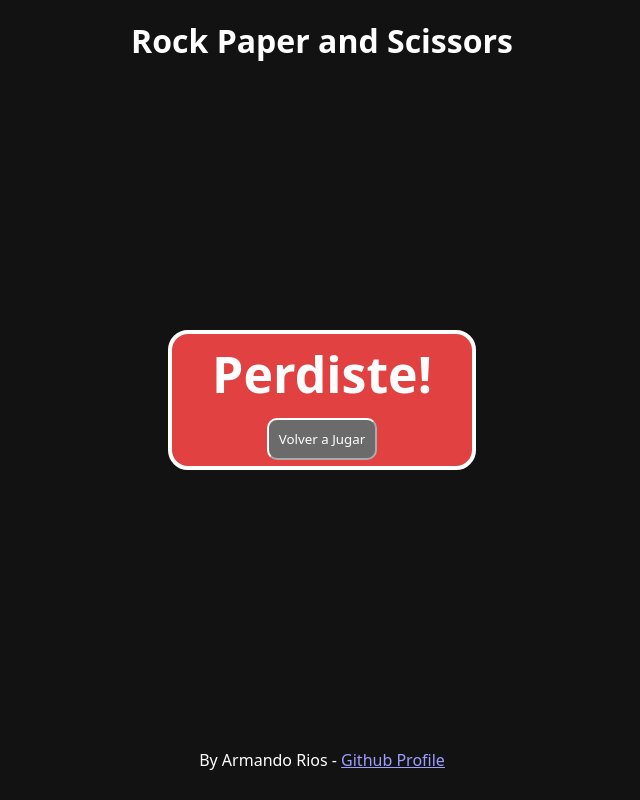
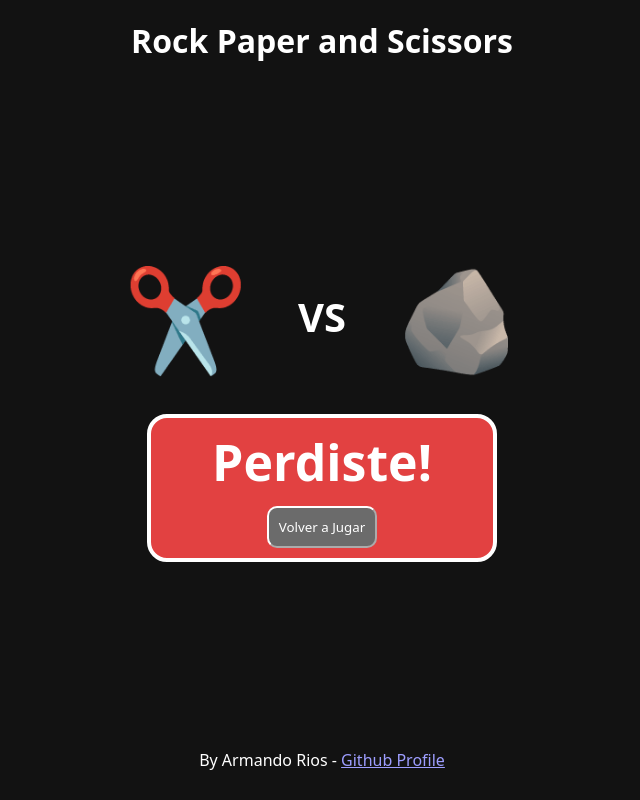
Before and after one commit to Armando-Rios/rock-paper-scissors, a plain HTML site: page index.html in a window 1280 px wide. Both pictures are taken after a click on the link "✂️". Shown: the whole page, without its empty margins (318-958 px from the left). Drawn offline with Linux system fonts and the light colour scheme.

Commit message:
show selection option for player and cpu.

```diff
--- a/index.html
+++ b/index.html
@@ -1,10 +1,10 @@
-<!DOCTYPE html>
+<!doctype html>
 <html lang="en">
   <head>
-    <meta charset="UTF-8">
-    <meta name="viewport" content="width=device-width, initial-scale=1.0">
+    <meta charset="UTF-8" />
+    <meta name="viewport" content="width=device-width, initial-scale=1.0" />
     <title>Rock Paper Scissors</title>
-    <link rel="stylesheet" href="style.css">
+    <link rel="stylesheet" href="style.css" />
   </head>
   <body>
     <header>
@@ -20,12 +20,22 @@
         </div>
       </div>
       <div class="message">
+        <div class="result-selection-container">
+          <a class="result-selection"></a>
+          <p style="font-size: 40px;">VS</p>
+          <a class="result-selection"></a>
+        </div>
+        <div class="text-container">
           <p class="text"></p>
           <button class="reset">Volver a Jugar</button>
         </div>
+      </div>
     </main>
     <footer>
-        <p>By Armando Rios - <a href="https://github.com/armando-rios">Github Profile</a></p>
+      <p>
+        By Armando Rios -
+        <a href="https://github.com/armando-rios">Github Profile</a>
+      </p>
     </footer>
     <script src="main.js"></script>
   </body>
--- a/main.js
+++ b/main.js
@@ -4,29 +4,34 @@ const $$ = selector => document.querySelectorAll(selector)
 const stringOptions = []
 
 const options = $$(".option")
+const resultText  = $('.text-container')
 
 function cpuChoice () {
-    return options[Math.floor(Math.random() * options.length)].id
+    const option = options[Math.floor(Math.random() * options.length)]
+    return [option.id, option.textContent]
 }
 const game = $('.game')
 const result  = $('.message')
 const playGame = (player, cpu) => {
-    const resultText  = $('.text')
+    const text  = $('.text')
     const game = $('.game')
-    game.classList.add("showresult")
-    result.classList.remove("winner")
-    result.classList.remove("losser")
-    result.classList.remove("empate")
-    console.log(player,cpu);
-    const winner = win(player,cpu)
-    resultText.textContent = winner
-    winner === "Empate!" ? result.classList.add("empate") :
-    winner === "Ganaste!" ? result.classList.add("winner") : result.classList.add("losser")
+    const resultSelection = $$(".result-selection")
+    game.classList.add("hideGameOptions")
+    resultText.classList.remove("winner", "losser", "empate")
+    console.log(player.textContent,cpu[1]);
+    const winner = win(player.id ,cpu[0])
+    console.log(resultSelection)
+    resultSelection[0].textContent = player.textContent
+    resultSelection[1].textContent = cpu[1]
+    text.textContent = winner
+    winner === "Empate!" ? resultText.classList.add("empate") :
+    winner === "Ganaste!" ? resultText.classList.add("winner") : resultText.classList.add("losser")
+    result.classList.add('showResult')
 }
 
 options.forEach(option => {
     option.addEventListener("click", () => {
-        playGame(option.id, cpuChoice())
+        playGame(option, cpuChoice())
     })
 })
 
@@ -42,8 +47,7 @@ function win(player, cpu) {
 
 
 const reset = $(".reset").addEventListener('click', () => {
-    game.classList.remove("showresult")
-    result.classList.remove("winner")
-    result.classList.remove("losser")
-    result.classList.remove("empate")
+    game.classList.remove("hideGameOptions")
+    result.classList.remove('showResult')
+    resultText.classList.remove("winner", "losser", "empate")
 })
--- a/style.css
+++ b/style.css
@@ -72,36 +72,61 @@ footer {
     font-size: 50px;
     font-weight: bold;
     padding: 40px;
-    height: 140px;
+    height: 300px;
+    width: 460px;
     display: none;
     justify-content: center;
     align-items: center;
     border-radius: 20px;
-    border: 4px solid white;
     flex-direction: column;
-    gap: 10px;
+    gap: 20px;
 }
+
+.result-selection-container {
+    display: flex;
+    padding: 10px;
+    font-size: 100px;
+    gap: 50px;
+    width: 460px;
+    justify-content: center;
+    align-items: center;
+}
+
 
 .reset {
     padding: 10px;
     border-radius: 10px;
+    margin: auto;
+}
+
+.text-container {
+    border: 4px solid white;
+    display: flex;
+    flex-direction: column;
+    padding: 10px;
+    align-items: center;
+    border-radius: 20px;
+    width: 350px;
+    gap: 10px;
 }
 
 .winner {
-    display: flex;
     background-color: #54e754;
+
 }
 
 .losser {
-    display: flex;
-    background: #e24141;
+    background-color: #e24141;
 }
 
 .empate {
-    display: flex;
-    background: #25acd4;
+    background-color: #25acd4;
 }
 
-.showresult {
+.hideGameOptions {
     display: none;
 }
+
+.showResult {
+    display: flex;
+}
```
Lines whose indentation alone changed are shown as unchanged.
